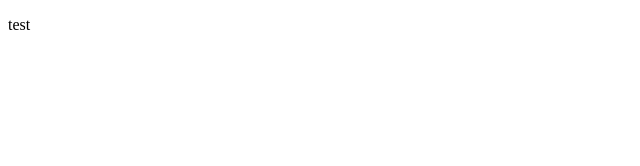
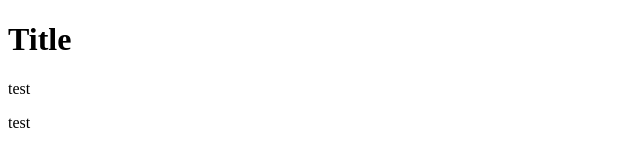
Before and after one commit to aaru124/malhar-2023, a plain HTML site: page index.html in a window 1280 px wide. Shown: the whole page, without its empty margins (0-640 px from the left). Drawn offline with Linux system fonts and the light colour scheme.

Commit message:
Added title

```diff
--- a/index.html
+++ b/index.html
@@ -7,6 +7,8 @@
     <title>Mahlar 2023</title>
 </head>
 <body>
+    <h1>Title</h1>
+    <p>test</p>
     <p>test</p>
 </body>
 </html>
```
